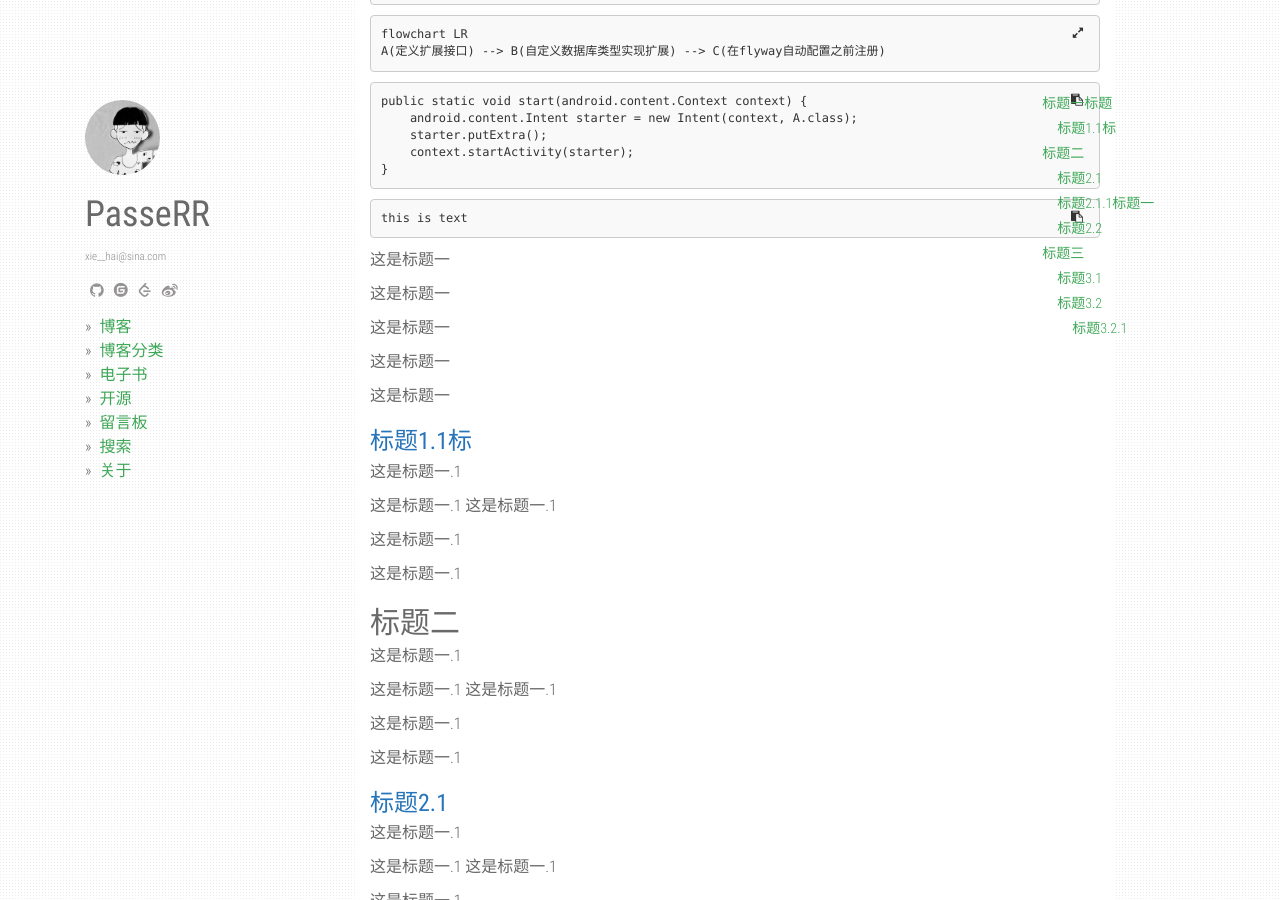
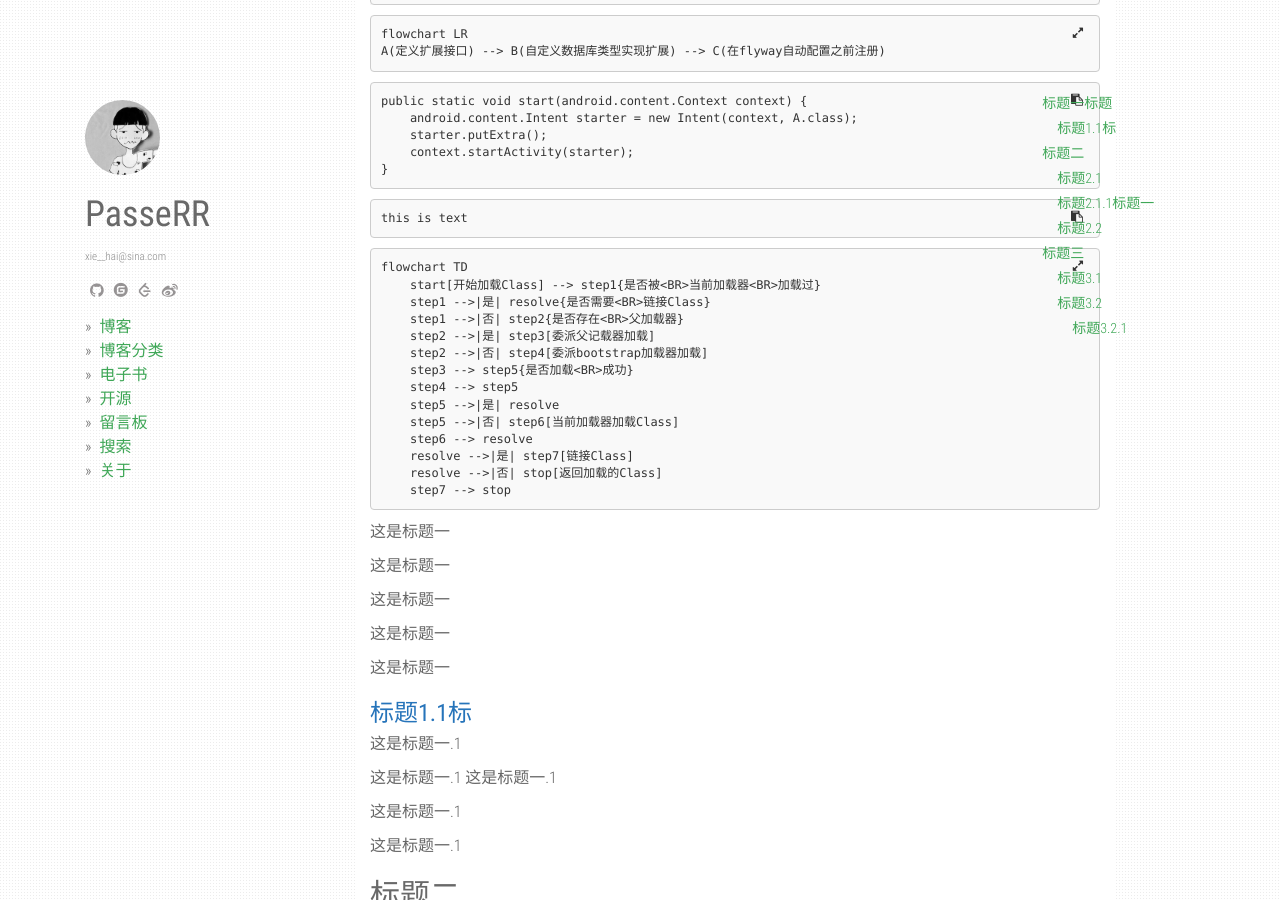
Before and after one commit to PasseRR/jeklly-resources, a Jekyll site: the page built from _posts/2022-11-09-hikari-encrypt-username-password.md, in a window 1280 px wide and 900 px high, scrolled down 356 px. Built offline with Jekyll 4.4.1, drawn with Linux system fonts in a browser that asks for light colours; some web fonts are replaced; a script that is not in the unit is left out; the table of contents is made by our own code.

Commit message:
mermaid放大

````diff
--- a/_posts/2022-11-09-hikari-encrypt-username-password.md
+++ b/_posts/2022-11-09-hikari-encrypt-username-password.md
@@ -40,6 +40,23 @@
 
 ```unknown
 this is text
+```
+
+```mermaid
+flowchart TD
+    start[开始加载Class] --> step1{是否被<BR>当前加载器<BR>加载过}
+    step1 -->|是| resolve{是否需要<BR>链接Class}
+    step1 -->|否| step2{是否存在<BR>父加载器}
+    step2 -->|是| step3[委派父记载器加载]
+    step2 -->|否| step4[委派bootstrap加载器加载]
+    step3 --> step5{是否加载<BR>成功}
+    step4 --> step5
+    step5 -->|是| resolve
+    step5 -->|否| step6[当前加载器加载Class]
+    step6 --> resolve
+    resolve -->|是| step7[链接Class]
+    resolve -->|否| stop[返回加载的Class]
+    step7 --> stop
 ```
 
 这是标题一
--- a/assets/js/code-clipboard.js
+++ b/assets/js/code-clipboard.js
@@ -19,7 +19,7 @@
             // 添加svg模态框
             var modal = $('<div class="modal fade" tabindex="-1" role="dialog" aria-labelledby="myModalLabel">' +
                 '<div class="modal-dialog modal-lg" role="document">' +
-                '<div class="modal-content" style="min-height: 200px;">' +
+                '<div class="modal-content">' +
                 '</div></div>').attr('id', uuid);
             var content = modal.find('.modal-dialog').find('.modal-content');
             var btns = $('<div style="z-index: 10; float: right; position: relative; display: flex; justify-content: flex-end;align-items: flex-start; opacity: .8" aria-label="SVG Controls">' +
@@ -31,7 +31,7 @@
                 '      <button id="zoom-in' + uuid + '" class="btn btn-default"><i class="fa fa-search-plus"></i></button>' +
                 '      <button id="zoom-out' + uuid + '" class="btn btn-default"><i class="fa fa-search-minus"></i></button>' +
                 '    </div>' +
-                '<div id="svg' + uuid + '" style="position: fixed; justify-content: center; align-items: center; display: flex; width: 100%; height: 100%; overflow: hidden">' +
+                '<div id="svg' + uuid + '" style="position: relative;justify-content: center; align-items: center; display: flex; width: 100%; height: 100%; overflow: hidden">' +
                 '</div>');
             btns.appendTo(content);
             var s = code.find('svg').first().clone();
@@ -56,7 +56,7 @@
             $('#' + uuid).modal();
         });
 
-        var moveStep = 10, scaleStep = 0.1;
+        var moveStep = 15, scaleStep = 0.07;
         var scale = 1, translateX = 0, translateY = 0, svg = $('[name="svg' + uuid + '"]');
 
         $('#move-up' + uuid).click(function () {
````
